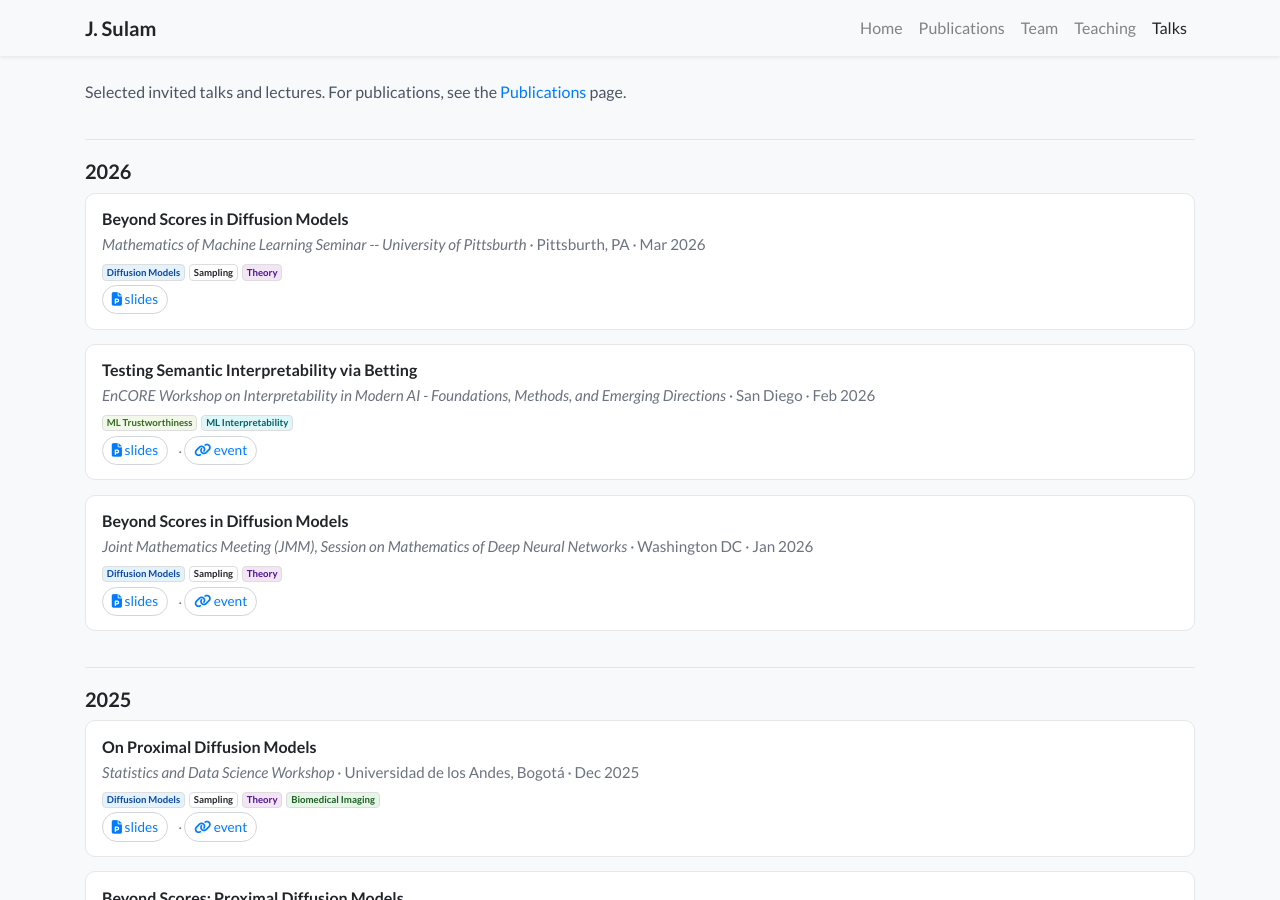
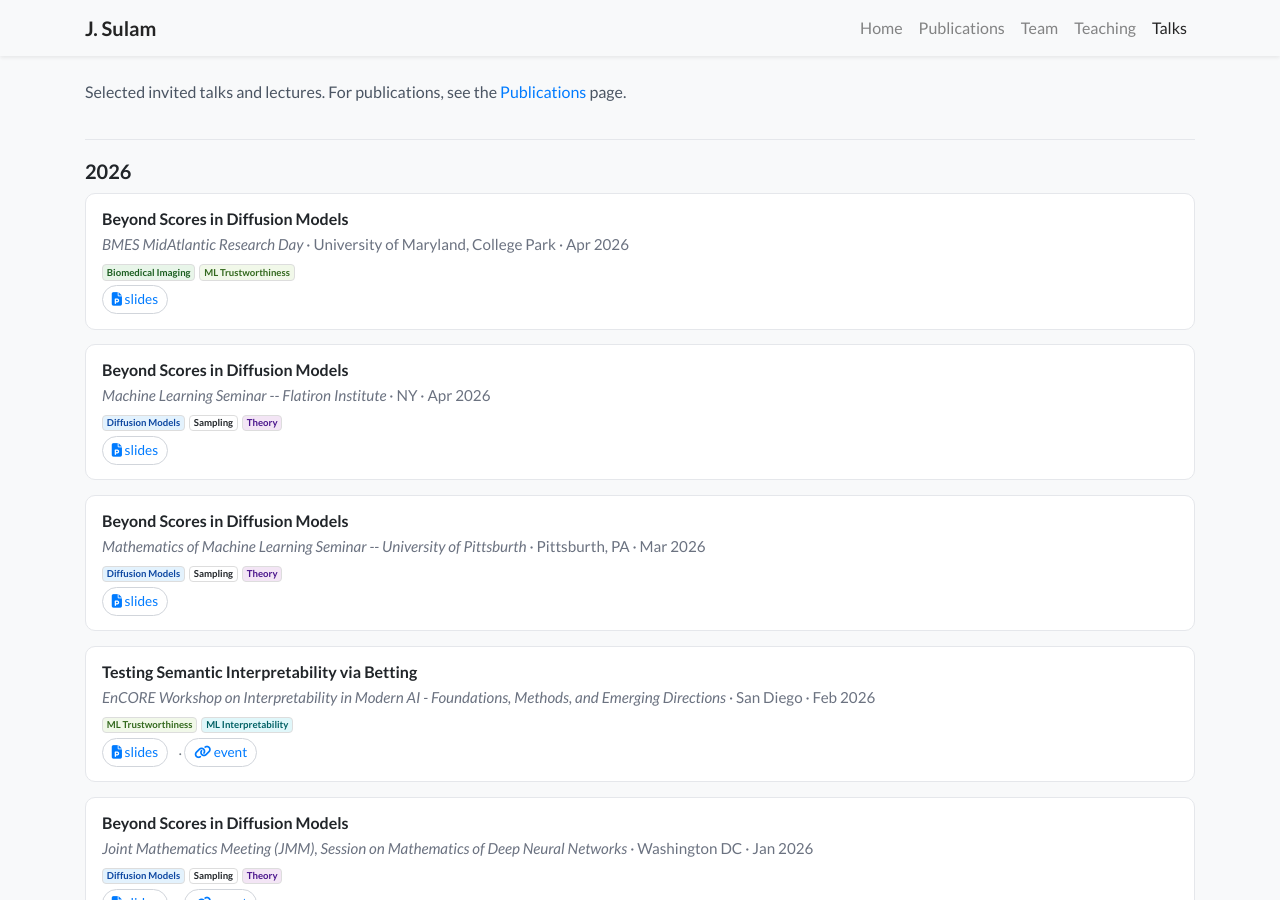
Before and after one commit to jsulam/jsulam.github.io, a Jekyll site: the page built from talks.html, in a window 1280 px wide and 900 px high. Built offline with Jekyll 4.4.1, drawn with Linux system fonts in a browser that asks for light colours; nearby versions of some CDN libraries; a style sheet for code colours, icons or effects is not loaded.

Commit message:
Add new talks to talks.yml
Added two new talks with details including venue, location, date, and links.

```diff
--- a/_data/talks.yml
+++ b/_data/talks.yml
@@ -1,3 +1,24 @@
+- title: "Beyond Scores in Diffusion Models"
+  venue: "BMES MidAtlantic Research Day"
+  location: "University of Maryland, College Park"
+  date: "2026-4-18"
+  links:
+    slides: "https://slides.com/jeremiassulam/mard2026/fullscreen"
+  topics:
+    - Biomedical Imaging
+    - ML Trustworthiness
+
+- title: "Beyond Scores in Diffusion Models"
+  venue: "Machine Learning Seminar -- Flatiron Institute"
+  location: "NY"
+  date: "2026-4-14"
+  links:
+    slides: "https://slides.com/jeremiassulam/flatiron2026/fullscreen"
+  topics:
+    - Diffusion Models
+    - Sampling
+    - Theory
+
 - title: "Beyond Scores in Diffusion Models"
   venue: "Mathematics of Machine Learning Seminar -- University of Pittsburth"
   location: "Pittsburth, PA"
```
